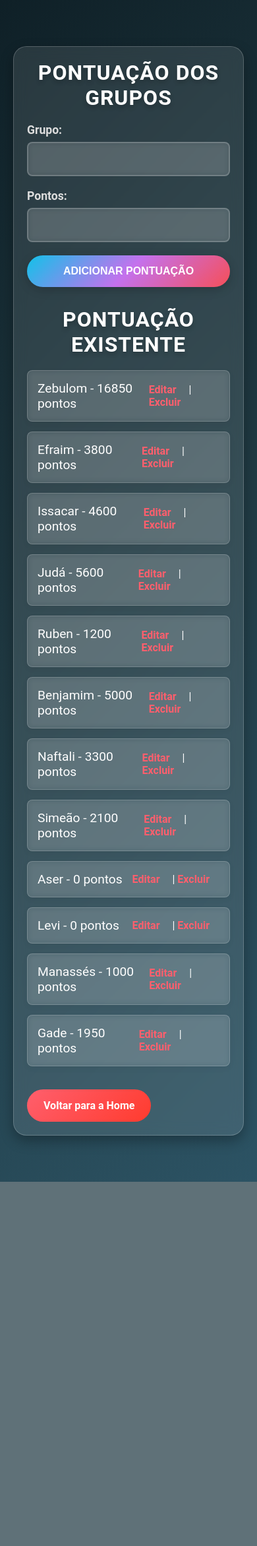
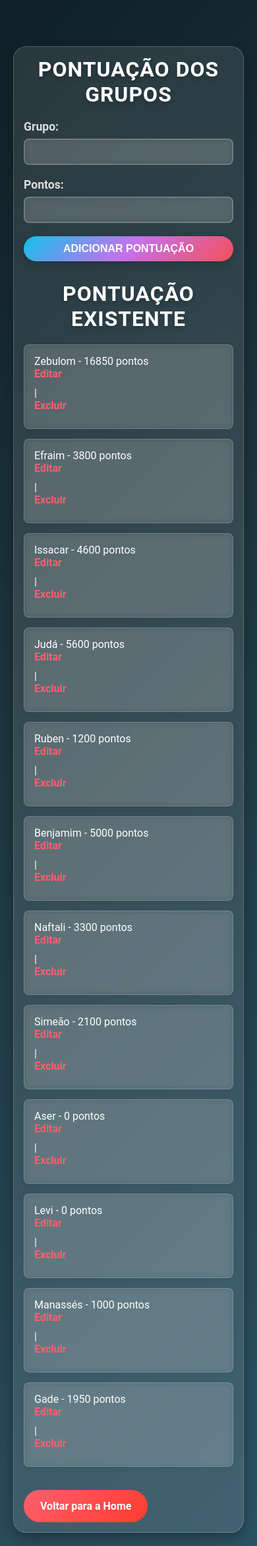
Before and after one commit to RonaldDevend/Pontua-o-de-Rally, a Flask app: page /pontuacao in a window 390 px wide. Shown: the top 2343 px of the page at 66% size. Before the commit the page ends 1791 px from the top, so only its background shows below. Run offline with Flask 3, Linux system fonts and the light colour scheme.

Commit message:
Atualização: ajustes responsivos no site

```diff
--- a/static/css/pontuacao.css
+++ b/static/css/pontuacao.css
@@ -182,14 +182,34 @@ button.submit-btn:active {
 /* Responsividade */
 @media (max-width: 768px) {
     .container {
-        padding: 20px;
+        padding: 15px;
     }
 
     h1, h2 {
         font-size: 2rem;
     }
 
-    input[type="text"], input[type="number"], button.submit-btn {
+    .meta-item {
+        flex-direction: column;
+        align-items: flex-start;
+    }
+
+    .meta-text {
         font-size: 1rem;
     }
+
+    .actions a {
+        display: block;
+        margin-bottom: 10px;
+    }
+
+    button.submit-btn {
+        font-size: 1rem;
+        padding: 10px;
+    }
+
+    input[type="text"], input[type="number"] {
+        padding: 10px;
+        font-size: 0.9rem;
+    }
 }
```
Also changed, not shown: other parts of static/css/pontuacao.css (+12 -12 lines).
